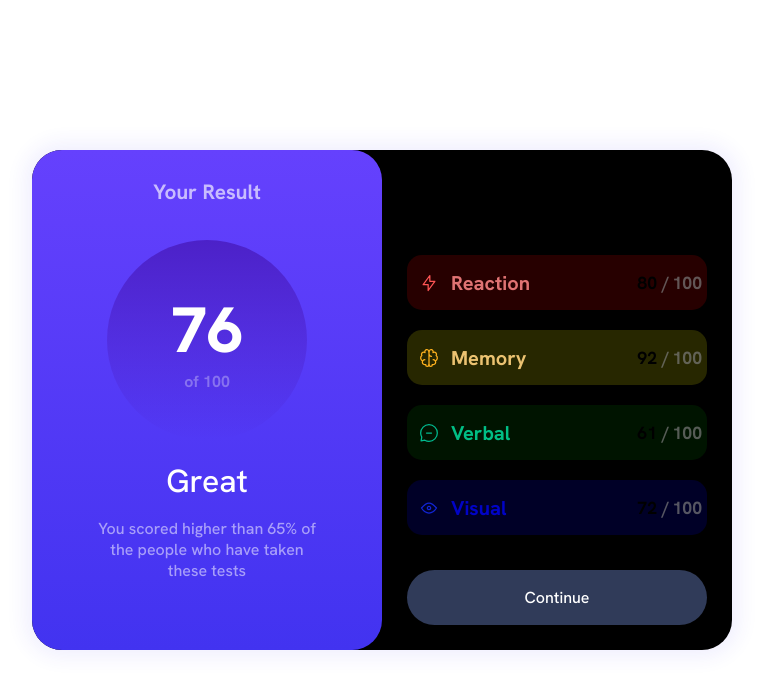
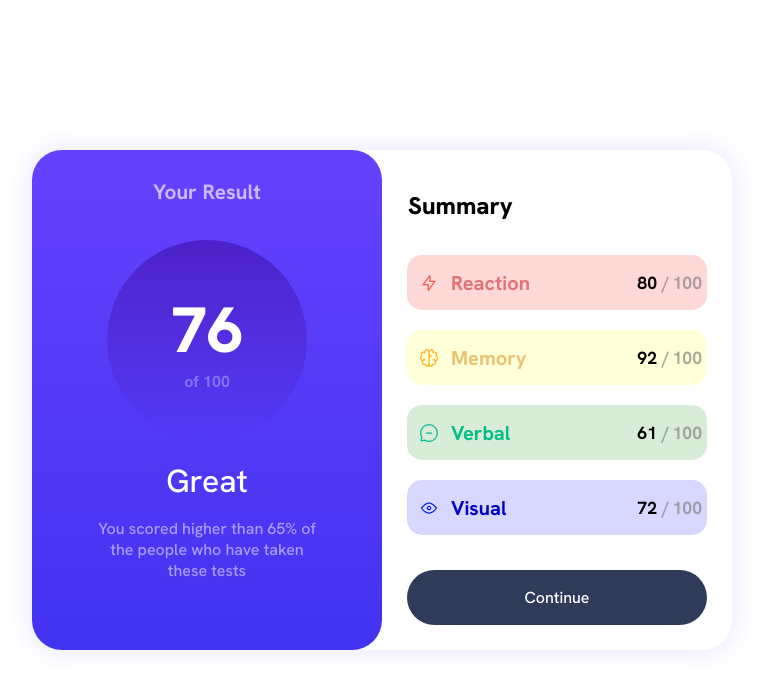
Before and after one commit to ilyasito11/boom, a plain HTML site: page index.html in a window 1280 px wide. Shown: the whole page, without its empty margins (258-1021 px from the left). Drawn offline with Linux system fonts and the light colour scheme.

Commit message:
changement style

```diff
--- a/style.css
+++ b/style.css
@@ -19,7 +19,7 @@ html {
 }
 
 main {
-  background: rgb(0, 0, 0);
+  background: rgb(255, 255, 255);
   width: 700px;
   height: 500px;
   border-radius: 30px;
@@ -227,7 +227,7 @@ img {
 }
 
 /* Media Query pour les écrans plus petits */
-@media (max-width: 768px) {
+@media (max-width: 600px) {
   main {
     grid-template-columns: 1fr; /* Une seule colonne sur les petits écrans */
     grid-template-areas:
```
